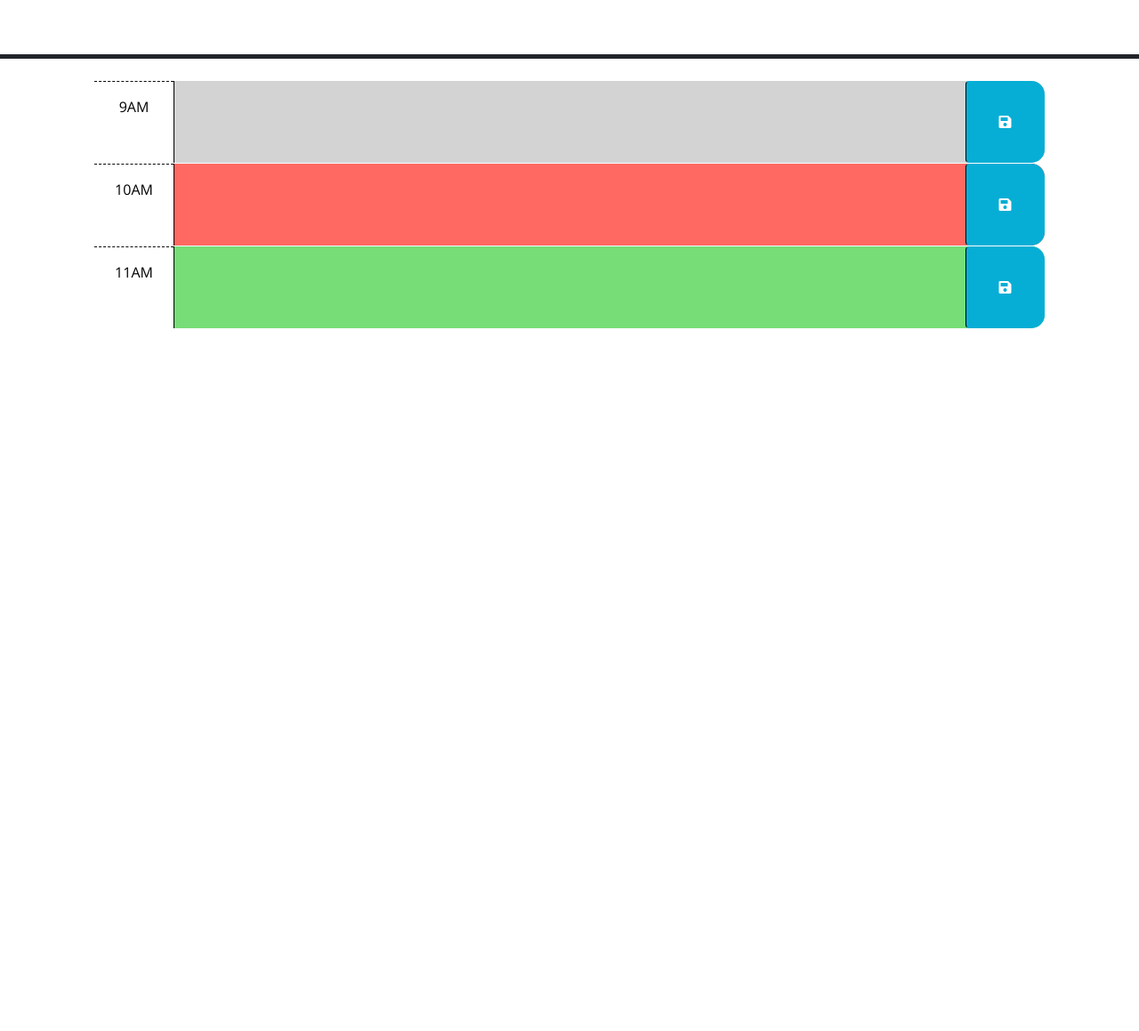
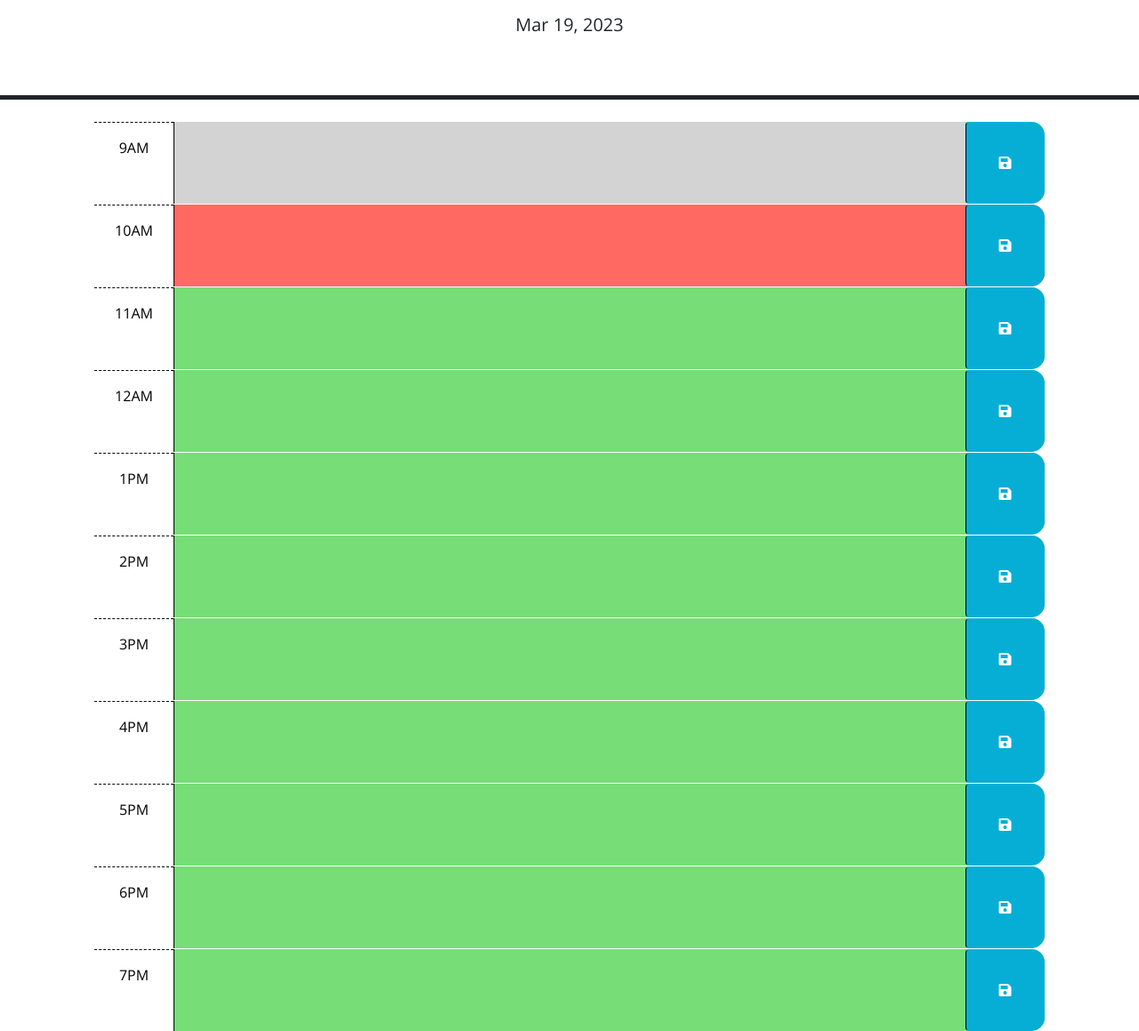
Before and after one commit to RoroFlor/Calender, a plain HTML site: page index.html in a window 1280 px wide. Shown: the part 166-1325 px from the top of the page at 89% size. Before the commit the page ends 800 px from the top, so only its background shows below. Drawn offline with nearby package versions, Linux system fonts and the light colour scheme.

Commit message:
added current date, tried to create a function to match the color with the current hour

```diff
--- a/index.html
+++ b/index.html
@@ -1,23 +1,14 @@
 <!DOCTYPE html>
 <html lang="en">
+
 <head>
   <meta charset="UTF-8" />
   <meta name="viewport" content="width=device-width, initial-scale=1.0" />
   <meta http-equiv="X-UA-Compatible" content="ie=edge" />
-    <link
-      rel="stylesheet"
-      href="https://cdn.jsdelivr.net/npm/bootstrap@5.1.3/dist/css/bootstrap.min.css"
-    />
-    <link
-      rel="stylesheet"
-      href="https://use.fontawesome.com/releases/v5.8.1/css/all.css"
-      integrity="sha384-50oBUHEmvpQ+1lW4y57PTFmhCaXp0ML5d60M1M7uH2+nqUivzIebhndOJK28anvf"
-      crossorigin="anonymous"
-    />
-    <link
-      href="https://fonts.googleapis.com/css?family=Open+Sans&display=swap"
-      rel="stylesheet"
-    />
+  <link rel="stylesheet" href="https://cdn.jsdelivr.net/npm/bootstrap@5.1.3/dist/css/bootstrap.min.css" />
+  <link rel="stylesheet" href="https://use.fontawesome.com/releases/v5.8.1/css/all.css"
+    integrity="sha384-50oBUHEmvpQ+1lW4y57PTFmhCaXp0ML5d60M1M7uH2+nqUivzIebhndOJK28anvf" crossorigin="anonymous" />
+  <link href="https://fonts.googleapis.com/css?family=Open+Sans&display=swap" rel="stylesheet" />
   <link rel="stylesheet" href="style.css" />
   <title>Work Day Scheduler</title>
 </head>
@@ -66,13 +57,84 @@
       </button>
     </div>
 
+    <!-- 12AM -->
+    <div id="hour-12" class="row time-block future">
+      <div class="col-2 col-md-1 hour text-center py-3">12AM</div>
+      <textarea class="col-8 col-md-10 description" rows="3"> </textarea>
+      <button class="btn saveBtn col-2 col-md-1" aria-label="save">
+        <i class="fas fa-save" aria-hidden="true"></i>
+      </button>
+    </div>
+
+    <!-- 1PM -->
+    <div id="hour-13" class="row time-block future">
+      <div class="col-2 col-md-1 hour text-center py-3">1PM</div>
+      <textarea class="col-8 col-md-10 description" rows="3"> </textarea>
+      <button class="btn saveBtn col-2 col-md-1" aria-label="save">
+        <i class="fas fa-save" aria-hidden="true"></i>
+      </button>
+    </div>
+
+    <!-- 2PM -->
+    <div id="hour-14" class="row time-block future">
+      <div class="col-2 col-md-1 hour text-center py-3">2PM</div>
+      <textarea class="col-8 col-md-10 description" rows="3"> </textarea>
+      <button class="btn saveBtn col-2 col-md-1" aria-label="save">
+        <i class="fas fa-save" aria-hidden="true"></i>
+      </button>
+    </div>
+
+    <!-- 3PM -->
+    <div id="hour-15" class="row time-block future">
+      <div class="col-2 col-md-1 hour text-center py-3">3PM</div>
+      <textarea class="col-8 col-md-10 description" rows="3"> </textarea>
+      <button class="btn saveBtn col-2 col-md-1" aria-label="save">
+        <i class="fas fa-save" aria-hidden="true"></i>
+      </button>
+    </div>
+
+    <!-- 4PM -->
+    <div id="hour-16" class="row time-block future">
+      <div class="col-2 col-md-1 hour text-center py-3">4PM</div>
+      <textarea class="col-8 col-md-10 description" rows="3"> </textarea>
+      <button class="btn saveBtn col-2 col-md-1" aria-label="save">
+        <i class="fas fa-save" aria-hidden="true"></i>
+      </button>
+    </div>
+
+    <!-- 5PM -->
+    <div id="hour-17" class="row time-block future">
+      <div class="col-2 col-md-1 hour text-center py-3">5PM</div>
+      <textarea class="col-8 col-md-10 description" rows="3"> </textarea>
+      <button class="btn saveBtn col-2 col-md-1" aria-label="save">
+        <i class="fas fa-save" aria-hidden="true"></i>
+      </button>
+    </div>
+
+    <!-- 6PM -->
+    <div id="hour-18" class="row time-block future">
+      <div class="col-2 col-md-1 hour text-center py-3">6PM</div>
+      <textarea class="col-8 col-md-10 description" rows="3"> </textarea>
+      <button class="btn saveBtn col-2 col-md-1" aria-label="save">
+        <i class="fas fa-save" aria-hidden="true"></i>
+      </button>
+    </div>
+    <!-- 7PM -->
+    <div id="hour-19" class="row time-block future">
+      <div class="col-2 col-md-1 hour text-center py-3">7PM</div>
+      <textarea class="col-8 col-md-10 description" rows="3"> </textarea>
+      <button class="btn saveBtn col-2 col-md-1" aria-label="save">
+        <i class="fas fa-save" aria-hidden="true"></i>
+      </button>
+    </div>
+
+
+
     <script src="https://code.jquery.com/jquery-3.4.1.min.js"></script>
-    <script
-      src="https://cdn.jsdelivr.net/npm/dayjs@1.11.3/dayjs.min.js"
-      integrity="sha256-iu/zLUB+QgISXBLCW/mcDi/rnf4m4uEDO0wauy76x7U="
-      crossorigin="anonymous"
-    ></script>
+    <script src="https://cdn.jsdelivr.net/npm/dayjs@1.11.3/dayjs.min.js"
+      integrity="sha256-iu/zLUB+QgISXBLCW/mcDi/rnf4m4uEDO0wauy76x7U=" crossorigin="anonymous"></script>
 
     <script src="script.js"></script>
 </body>
+
 </html>
--- a/script.js
+++ b/script.js
@@ -1,6 +1,50 @@
 // Wrap all code that interacts with the DOM in a call to jQuery to ensure that
 // the code isn't run until the browser has finished rendering all the elements
 // in the html.
+
+// Displays the date at the top of the page
+var today = dayjs();
+$('#currentDay').text(today.format('MMM D, YYYY'));
+
+
+function currentHour() {
+
+  // this tells me what time it currently is
+  var currentTime = today.hour()
+  console.log('The current hour is ' + currentTime);
+
+
+  // grabs the hour- id and adds current time
+  var divhours = $('#hour-' + currentTime)
+  console.log(divhours)
+
+ var past = document.getElementsByClassName('past')
+ var present = document.getElementsByClassName('present')
+ var future = document.getElementsByClassName('future')
+
+
+
+
+  // if(divhours.length < currentTime) {
+  //   $('.time-block').css('background-color', 'red')
+  //   console.log ('This will be red for present')
+  // }else if(currentTime < divhours) {
+
+  // }else if(currentTime > divhours){
+
+  // }else(console.log('error'))
+
+  // creates a for loop to represent
+  // for (var hour = 0; hour < 24; hour++) {
+  //   var divhours = $('<div>').attr('id', 'hour-' + currentTime);
+  // }
+
+
+}
+
+
+currentHour()
+
 $(function () {
   // TODO: Add a listener for click events on the save button. This code should
   // use the id in the containing time-block as a key to save the user input in
```
Lines whose indentation alone changed are shown as unchanged.
